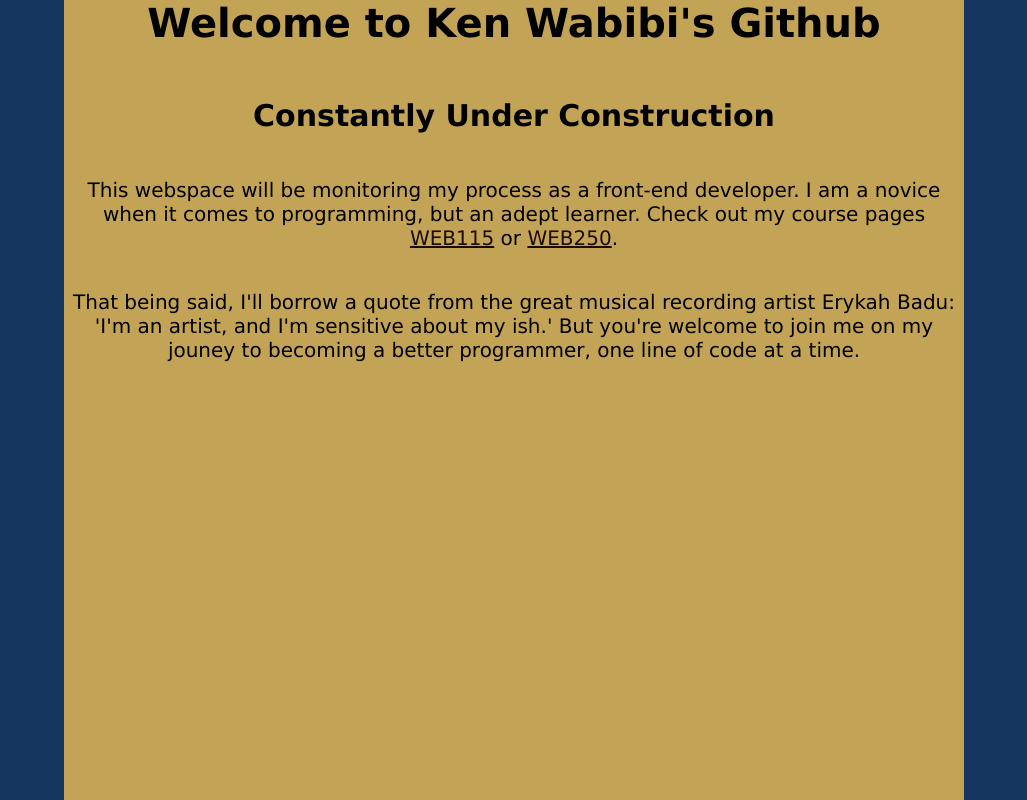
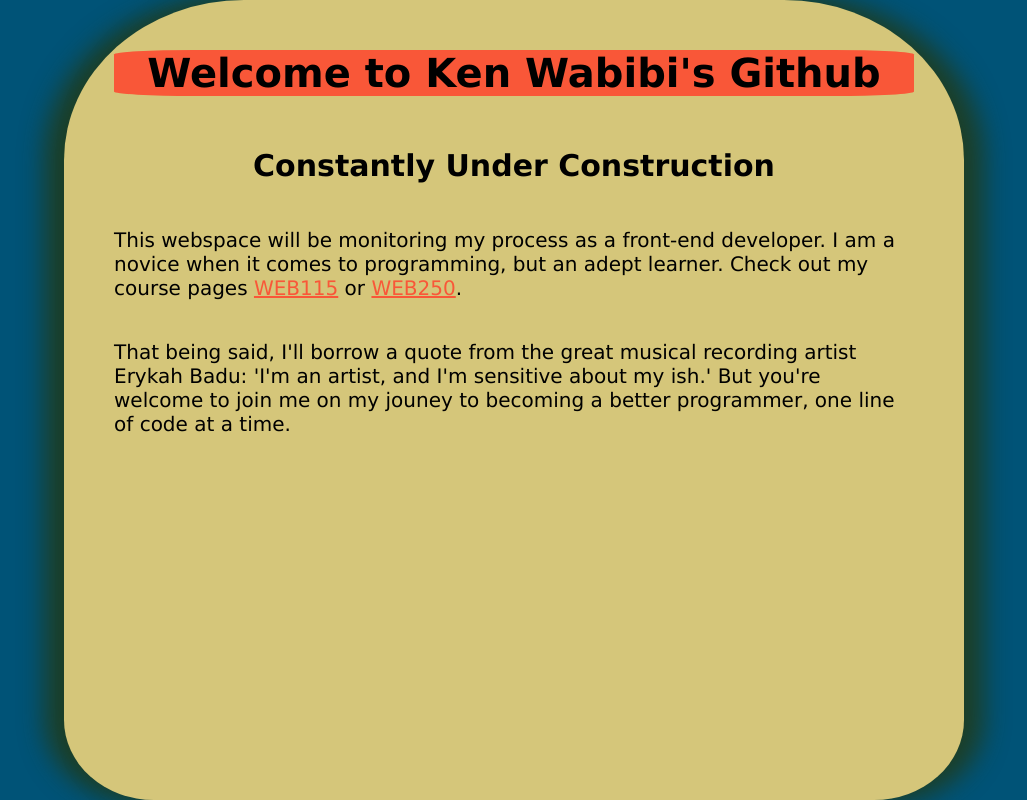
Before and after one commit to KenLWabibi/KenLWabibi.github.io, a PHP site: page / in a window 1280 px wide. Shown: the whole page, without its empty margins (126-1153 px from the left). Run offline with PHP 8.4, Linux system fonts and the light colour scheme.

Commit message:
Update VF_layout1.css
Updated my CSS file.

```diff
--- a/VF_layout1.css
+++ b/VF_layout1.css
@@ -1,17 +1,23 @@
 @charset "utf-8";
 
 /* =============================================
+	Base layout styles used by mobile devices
+	up to 480px and cascaded to larger devices
+	unless superceded by other styles.
+
 	Author: ken Wabibi
-	Date: 18Jan24
+	Date: 27Jan24
    =============================================
 */
+
 html, body {
-/* Increase font size for desktop */
-	font-size: 20px;
-}
+	/* Increase font size for desktop */
+		font-size: 20px;
+	}
+
 html {
 /* Set background color for desktop */
-    background-color: rgb(21, 54, 95);
+    background-color:#005377;
     margin: 0 auto;
 }
 main{
@@ -22,57 +28,31 @@ main{
 body {
     width: 88.2%;
     max-width: 900px;
-    background-color:#c3a456;
+    background-color:#D5C67A;
     font-family: "Lucida Grande", "Lucida Sans Unicode", "Lucida Sans", "DejaVu Sans", Verdana, sans-serif;
     margin: 0 auto;
-    padding: 0;
-    text-align: center;
+    padding: 50px;
+    text-align: left;
     box-sizing: border-box;
-    box-shadow: 5px, 5px, 10px, 0px, rgb(240, 240, 247);
+    border-top-left-radius: 20%;
+	border-top-right-radius: 20%;
+	border-bottom-right-radius: 10%;
+	border-bottom-left-radius: 10%;
+	box-shadow: rgba(31, 61, 31, 0.9) 20px 0px 25px,  rgba(31, 61, 31, 0.9) -20px 0px 25px
 }
-nav {
-    padding: 5px;
-    text-align: center;
-}
-nav ul {
-    list-style-type: none;
-    display: flex;
-    flex-direction: row;
-    justify-content: center;
-    padding: 10px;
-    margin: 0;
-}
-nav li {
-    display: inline-block;
-    list-style-type: none;
-    padding: 5px;
-    margin: 0 15px;
-    font-size: 1em;
-}
-a {
-	color: #1c0b01;
-}
-a:visited {
-	color: #bd6128;
-}
-a:hover {
-	color: #732d02;
-}
-a:focus {
-	outline: thin dotted;
+h1 {
+	background-color:#F95738;
+	border-top-left-radius: 10%;
+	border-top-right-radius: 10%;
+	border-bottom-right-radius: 10%;
+	border-bottom-left-radius: 10%;
 }
 h1, h2, h3, h4, h5, h6 {
 	text-align: center;
 }
-footer {
-/* Footer styles */
-	font-family: Segoe, "Segoe UI", "DejaVu Sans", "Trebuchet MS", Verdana, sans-serif;
-    	padding: 10px;
-    	text-align: center;
-	margin-top: 350px;
+a {
+	color: #F95738;
 }
-footer a {
-	font-size: 1em;
-	text-align: center;
-	margin: 0 15px;
+a:hover {
+	color: #7EA0B7;
 }
```
